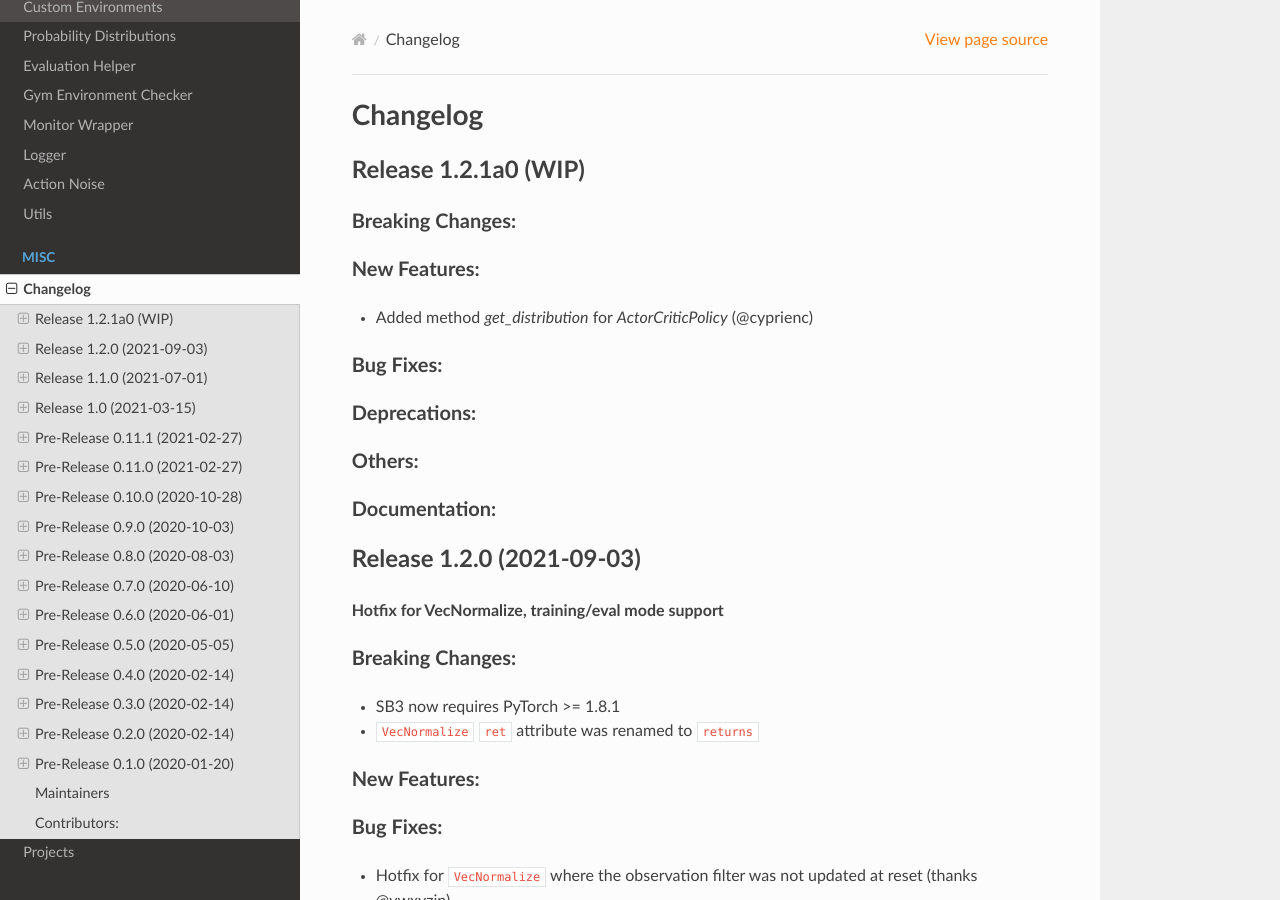
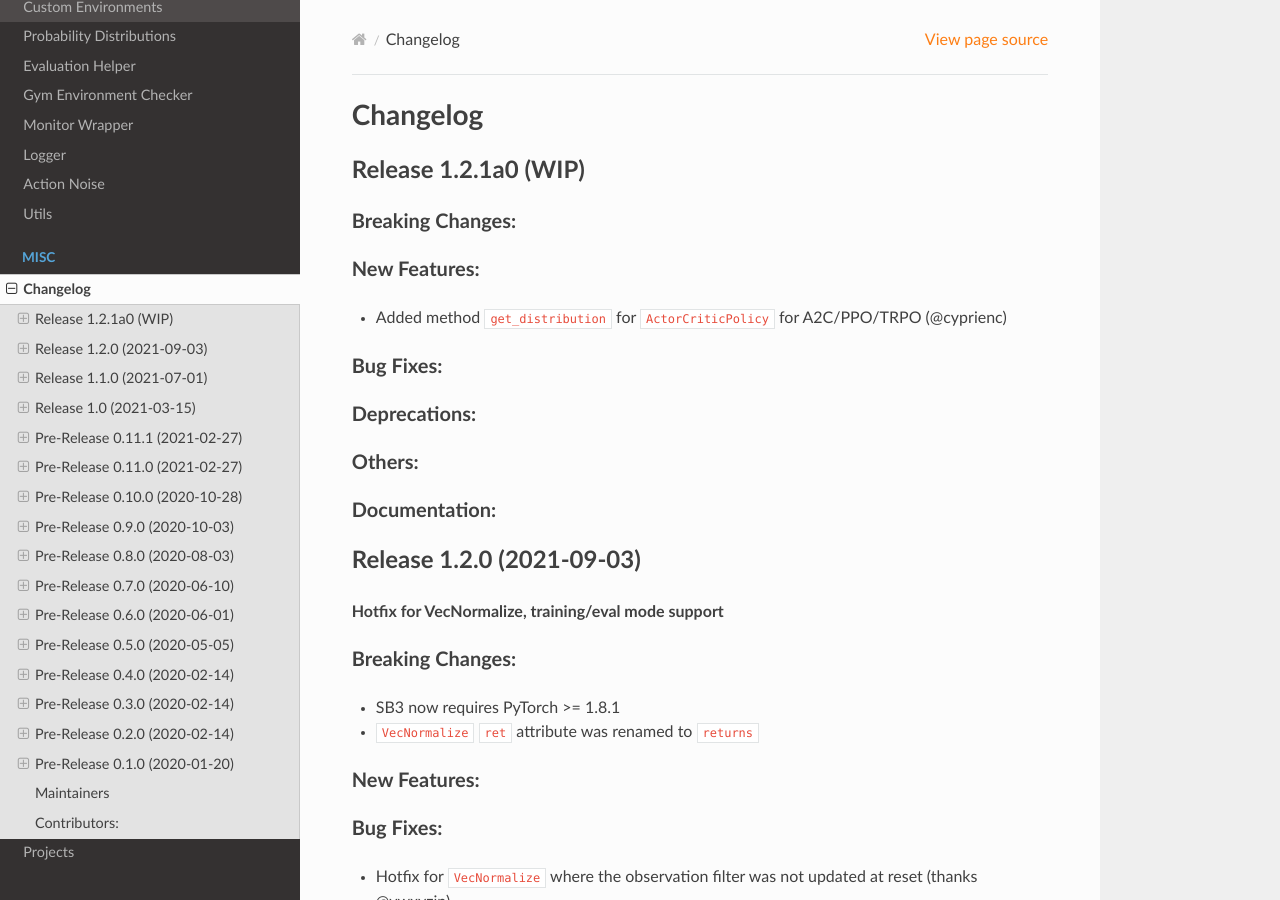
Before and after one commit to DLR-RM/stable-baselines3, a Sphinx documentation site: the page built from docs/misc/changelog.rst, in a window 1280 px wide and 900 px high. Built offline with Sphinx 7.4.7 and the Read the Docs theme 2.0.0, drawn with Linux system fonts in a browser that asks for light colours; the version number could not be read and is left out.

Commit message:
Update changelog

```diff
--- a/docs/misc/changelog.rst
+++ b/docs/misc/changelog.rst
@@ -13,7 +13,7 @@ Breaking Changes:
 
 New Features:
 ^^^^^^^^^^^^^
-- Added method `get_distribution` for `ActorCriticPolicy` (@cyprienc)
+- Added method ``get_distribution`` for ``ActorCriticPolicy`` for A2C/PPO/TRPO (@cyprienc)
 
 Bug Fixes:
 ^^^^^^^^^^
```
